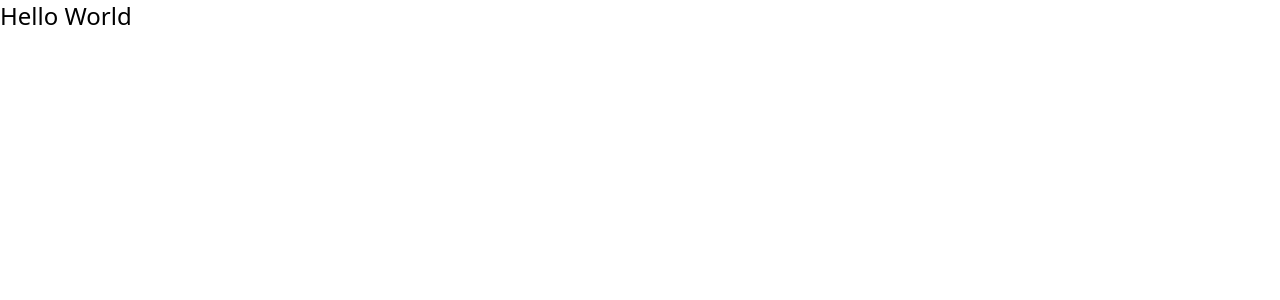
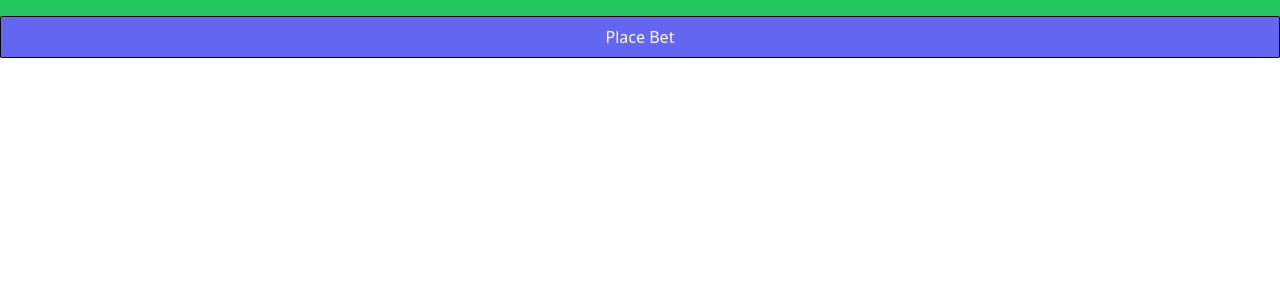
Before and after one commit to Krasimir-Hristov/FiftyFate, a React (Vite) app in the folder fiftyfate/: page / in a window 1280 px wide. Shown: the top 300 px of the page. Built offline with nearby package versions, Linux system fonts and the light colour scheme.

Commit message:
create my cotroller component

```diff
--- a/fiftyfate/index.html
+++ b/fiftyfate/index.html
@@ -4,7 +4,7 @@
     <meta charset="UTF-8" />
     <link rel="icon" type="image/svg+xml" href="/vite.svg" />
     <meta name="viewport" content="width=device-width, initial-scale=1.0" />
-    <title>Vite + React + TS</title>
+    <title>Fifty Fate</title>
   </head>
   <body>
     <div id="root"></div>
--- a/fiftyfate/src/App.tsx
+++ b/fiftyfate/src/App.tsx
@@ -1,10 +1,11 @@
+import Controller from './components/Controller';
+
 function App() {
-
   return (
-   <div className="">
-      <div className="text-2xl">Hello World</div>
-   </div>
-  )
+    <div className="">
+      <Controller />
+    </div>
+  );
 }
 
-export default App
+export default App;
--- /dev/null
+++ b/fiftyfate/src/components/Controller.tsx
@@ -0,0 +1,13 @@
+import React from "react";
+
+function Controller() {
+  return (
+    <div className="container bg-green-500 mx-auto">
+      <button className="transition-all duration-300 border border-black w-full mt-4 px-4 py-2 rounded-sm bg-indigo-500 hover:bg-indigo-600 text-white ">
+        Place Bet
+      </button>
+    </div>
+  );
+}
+
+export default Controller;
```
Also changed, not shown: fiftyfate/src/main.tsx (+6 -6 lines).
